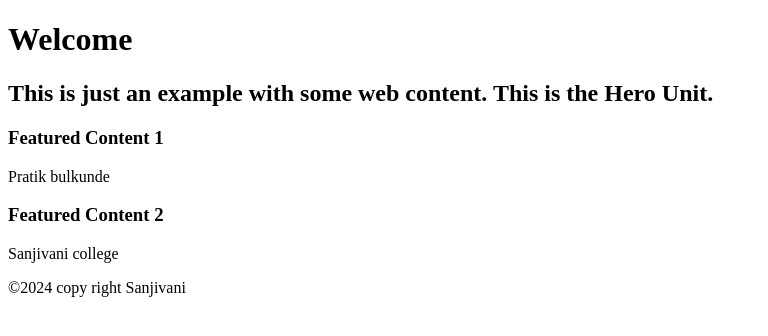
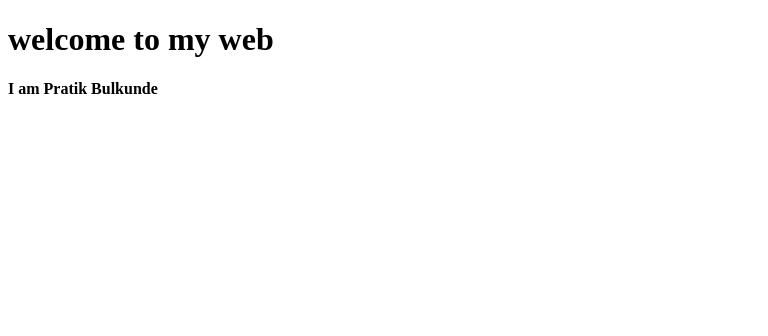
Before and after one commit to PBB999/index.html, a plain HTML site: page index.html in a window 1280 px wide. Shown: the whole page, without its empty margins (0-768 px from the left). Drawn offline with Linux system fonts and the light colour scheme.

Commit message:
changes as per featyre-1

```diff
--- a/index.html
+++ b/index.html
@@ -1,42 +1,13 @@
-<!DOCTYPE HTML>
-<!-- THE DOCTYPE tells the browser what type of webpage to render, the doctype used in this website is HTML5 which is the most recent HTML. -->
-<html lang="en-US">
+<!DOCTYPE html>
+<html lang="en">
 <head>
-	<meta charset="UTF-8">
-	<title>My Pimpin Website</title>
-	<!-- THE TITLE element is the name of the page, it is also visible in the browser tab. Its always good practice to give each page an appropriate title. -->
-	<meta name="description" content="A sample website, nothin fancy">
-      <meta http-equiv="author" content="Francisco Campos Arias">
-      <meta name="keywords" content="html, css, web, design, sample, practice">
-      <!-- These are META TAGS, they're used to describe the website, this information is read mainly by search engines like GOOGLE, YAHOO, ETC... -->
-	<link rel="stylesheet" href="style.css">
-	<script src="http://localhost:8080/target/target-script-min.js#anonymous"></script>
+    <meta charset="UTF-8">
+    <meta name="viewport" content="width=device-width, initial-scale=1.0">
+    <title>pratik project</title>
 </head>
 <body>
-	<div class="container">
-<!-- THIS ACTUAL CONTENT BEGINS HERE...this is called a comment. which can only be seen when viewing the source code. This text CANNOT be seen by the browser. Its helpful when you need to place notes, comments or reminders in your code -->
-	<header>
-		<div class="header">
-			<h1>Welcome</h1>
-		</div>
-	</header>
-	<!-- END HEADER | the header element in new to HTML5 -->
-		<div class="main">
-			<h2>This is just an example with some web content. This is the Hero Unit.</h2>
-		</div>
-		<div class="feature">
-			<h3>Featured Content 1</h3>
-			<p>Pratik bulkunde</p>
-			<!-- LOREM IPSUM is universally used. Lorem ipsum is dummy text, it does't really mean anything. Its used to fill space or for mockups. -->
-		</div>
-		<div class="feature">
-			<h3>Featured Content 2</h3>
-			<p>Sanjivani college</p>
-		</div>
-	<footer>
-		&copy;2024 copy right Sanjivani
-	</footer>
-	<!-- END FOOTER | the footer element is also new to HTML5 -->
-	</div>
+    <h1>welcome to my web</h1>
+    <p><b> I am Pratik Bulkunde</b></p>
+
 </body>
 </html>
```
